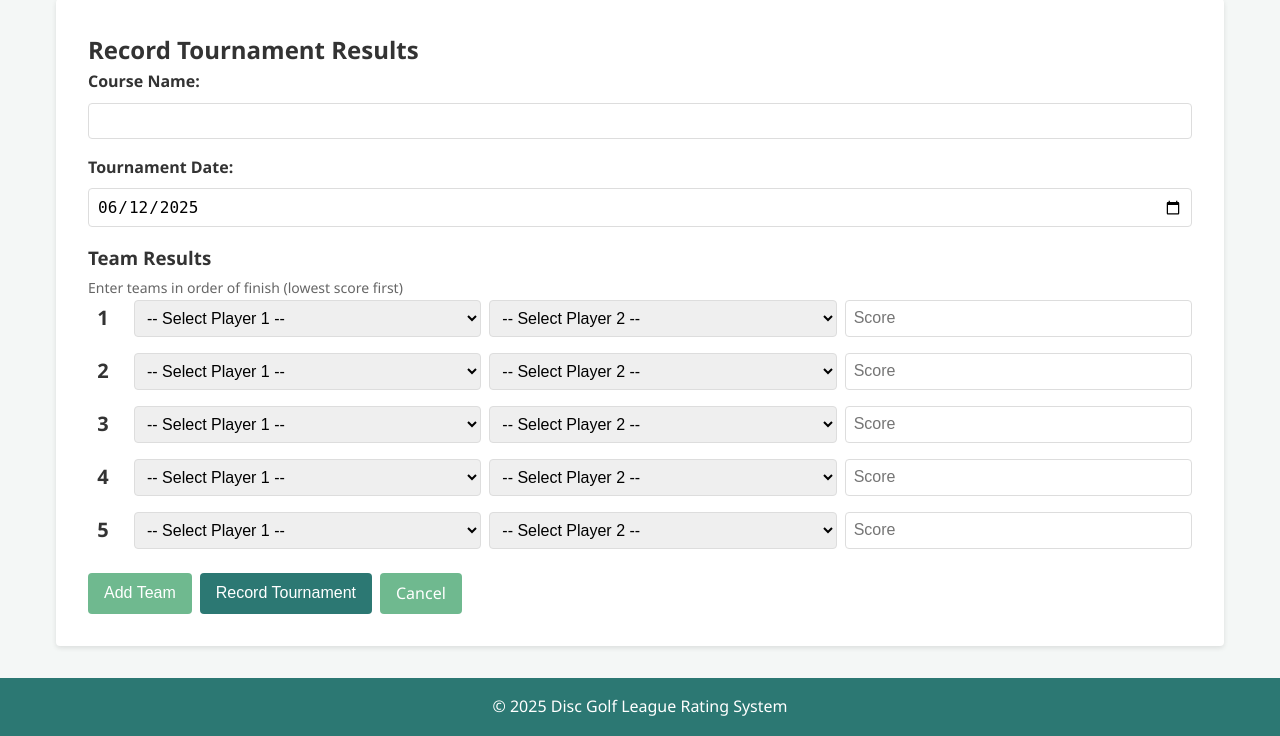
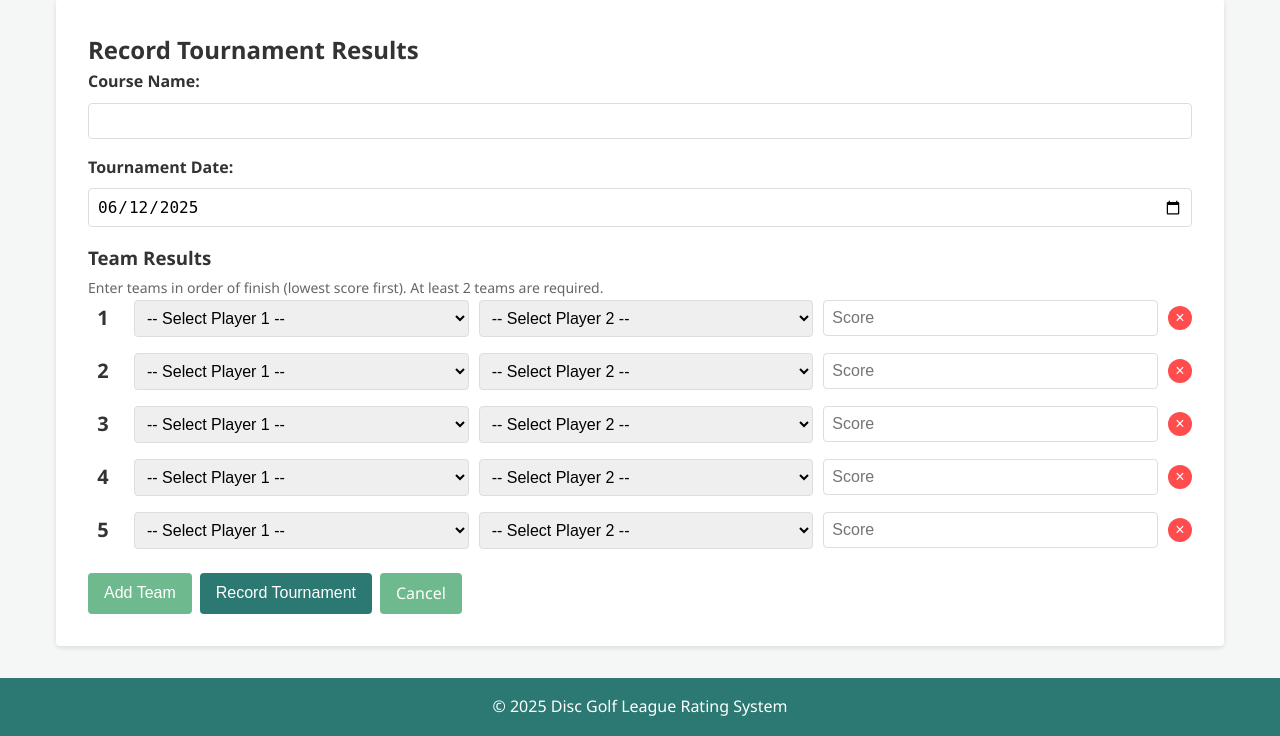
Before and after one commit to pdralston/dg_dubs_tournament_manager, a Flask app: page /record_tournament in a window 1280 px wide. Shown: the part 158-894 px from the top of the page. Run offline with Flask 3, Linux system fonts and the light colour scheme.

Commit message:
Improve Record Tournament UI Phase 1

```diff
--- a/web_app/app.py
+++ b/web_app/app.py
@@ -128,23 +128,27 @@ def record_tournament():
 
         # Process team results
         team_results = []
-        for i in range(10):  # Support up to 10 teams
+        for i in range(20):  # Support up to 20 teams
             player1 = request.form.get(f'player1_{i}')
             player2 = request.form.get(f'player2_{i}')
             score = request.form.get(f'score_{i}')
 
-            if player1 and player2 and score:
-                try:
-                    score = int(score)
-                    team_results.append(((player1, player2), score))
-                except ValueError:
-                    flash(f"Invalid score for team {player1} & {player2}", "error")
-                    return render_template('record_tournament.html',
-                                          players=list(rating_system.players.keys()),
-                                          now_date=datetime.datetime.now().strftime("%Y-%m-%d"))
+            # Skip empty rows
+            if not (player1 and player2 and score):
+                continue
 
-        if not team_results:
-            flash("No valid team results provided", "error")
+            try:
+                score = int(score)
+                team_results.append(((player1, player2), score))
+            except ValueError:
+                flash(f"Invalid score for team {player1} & {player2}", "error")
+                return render_template('record_tournament.html',
+                                      players=list(rating_system.players.keys()),
+                                      now_date=datetime.datetime.now().strftime("%Y-%m-%d"))
+
+        # Check if we have at least 2 teams
+        if len(team_results) < 2:
+            flash("At least 2 teams are required to record a tournament", "error")
             return render_template('record_tournament.html',
                                   players=list(rating_system.players.keys()),
                                   now_date=datetime.datetime.now().strftime("%Y-%m-%d"))
--- a/web_app/static/js/record_tournament.js
+++ b/web_app/static/js/record_tournament.js
@@ -16,6 +16,44 @@ document.addEventListener('DOMContentLoaded', function() {
         addTeamButton.addEventListener('click', function() {
             addNewTeamRow(teamCount, playersData);
             teamCount++;
+            updatePositionNumbers();
+        });
+    }
+
+    // Form validation
+    const tournamentForm = document.querySelector('form');
+    if (tournamentForm) {
+        tournamentForm.addEventListener('submit', function(e) {
+            // Count valid teams (teams with both players and a score)
+            let validTeams = 0;
+            const teamRows = document.querySelectorAll('.team-result');
+
+            teamRows.forEach(row => {
+                const player1 = row.querySelector('select[name^="player1_"]').value;
+                const player2 = row.querySelector('select[name^="player2_"]').value;
+                const score = row.querySelector('input[name^="score_"]').value;
+
+                if (player1 && player2 && score) {
+                    validTeams++;
+                }
+            });
+
+            // Check if we have at least 2 valid teams
+            if (validTeams < 2) {
+                e.preventDefault();
+
+                // Show error message
+                const errorMsg = document.getElementById('validation-error');
+                if (errorMsg) {
+                    errorMsg.textContent = 'At least 2 complete teams are required to record a tournament.';
+                    errorMsg.style.display = 'block';
+
+                    // Scroll to error message
+                    errorMsg.scrollIntoView({ behavior: 'smooth', block: 'center' });
+                } else {
+                    alert('At least 2 complete teams are required to record a tournament.');
+                }
+            }
         });
     }
 
@@ -41,6 +79,7 @@ document.addEventListener('DOMContentLoaded', function() {
     function addNewTeamRow(index, players, teamData = null) {
         const teamDiv = document.createElement('div');
         teamDiv.className = 'team-result';
+        teamDiv.dataset.index = index;
 
         const position = document.createElement('div');
         position.className = 'position';
@@ -80,10 +119,22 @@ document.addEventListener('DOMContentLoaded', function() {
         scoreInput.placeholder = 'Score';
         scoreInput.required = true;
 
+        // Create remove button
+        const removeButton = document.createElement('button');
+        removeButton.type = 'button';
+        removeButton.className = 'remove-team';
+        removeButton.innerHTML = '&times;';
+        removeButton.title = 'Remove Team';
+        removeButton.addEventListener('click', function() {
+            teamDiv.remove();
+            updatePositionNumbers();
+        });
+
         // Add all elements to the DOM
         inputs.appendChild(player1Select);
         inputs.appendChild(player2Select);
         inputs.appendChild(scoreInput);
+        inputs.appendChild(removeButton);
 
         teamDiv.appendChild(position);
         teamDiv.appendChild(inputs);
@@ -96,4 +147,17 @@ document.addEventListener('DOMContentLoaded', function() {
             player2Select.value = teamData.player2;
         }
     }
+
+    /**
+     * Updates the position numbers for all team rows
+     */
+    function updatePositionNumbers() {
+        const teamRows = document.querySelectorAll('.team-result');
+        teamRows.forEach((row, index) => {
+            const position = row.querySelector('.position');
+            if (position) {
+                position.textContent = index + 1;
+            }
+        });
+    }
 });
--- a/web_app/templates/record_tournament.html
+++ b/web_app/templates/record_tournament.html
@@ -5,6 +5,41 @@
     <meta name="viewport" content="width=device-width, initial-scale=1.0">
     <title>Record Tournament - Disc Golf League Rating System</title>
     <link rel="stylesheet" href="{{ url_for('static', filename='css/style.css') }}">
+    <style>
+        .team-inputs {
+            display: flex;
+            align-items: center;
+            gap: 10px;
+        }
+
+        .remove-team {
+            background-color: #ff4d4d;
+            color: white;
+            border: none;
+            border-radius: 50%;
+            width: 24px;
+            height: 24px;
+            font-size: 16px;
+            cursor: pointer;
+            display: flex;
+            align-items: center;
+            justify-content: center;
+            padding: 0;
+        }
+
+        .remove-team:hover {
+            background-color: #ff1a1a;
+        }
+
+        #validation-error {
+            background-color: #ffebee;
+            color: #c62828;
+            padding: 10px;
+            border-radius: 4px;
+            margin-bottom: 15px;
+            display: none;
+        }
+    </style>
 </head>
 <body>
     <header>
@@ -37,9 +72,11 @@
             <h2>Record Tournament Results</h2>
 
             <form method="post" action="{{ url_for('record_tournament') }}">
+                <div id="validation-error"></div>
+
                 <div class="form-group">
                     <label for="course">Course Name:</label>
-                    <input type="text" id="course" name="course">
+                    <input type="text" id="course" name="course" required>
                 </div>
 
                 <div class="form-group">
@@ -48,7 +85,7 @@
                 </div>
 
                 <h3>Team Results</h3>
-                <p class="help-text">Enter teams in order of finish (lowest score first)</p>
+                <p class="help-text">Enter teams in order of finish (lowest score first). At least 2 teams are required.</p>
 
                 <!-- Store data for JavaScript -->
                 <div id="team-results"
@@ -56,7 +93,7 @@
                      data-pre-populated-teams='{{ pre_populated_teams|tojson if pre_populated_teams else "[]" }}'
                      data-initial-team-count="5">
                     {% for i in range(5) %}
-                    <div class="team-result">
+                    <div class="team-result" data-index="{{ i }}">
                         <div class="position">{{ i + 1 }}</div>
                         <div class="team-inputs">
                             <select name="player1_{{ i }}" required>
@@ -76,6 +113,8 @@
                             </select>
 
                             <input type="number" name="score_{{ i }}" placeholder="Score" required>
+
+                            <button type="button" class="remove-team" title="Remove Team">&times;</button>
                         </div>
                     </div>
                     {% endfor %}
@@ -98,5 +137,29 @@
     <script src="{{ url_for('static', filename='js/script.js') }}"></script>
     <!-- Include page-specific script -->
     <script src="{{ url_for('static', filename='js/record_tournament.js') }}"></script>
+
+    <script>
+        // Initialize remove buttons for pre-existing rows
+        document.addEventListener('DOMContentLoaded', function() {
+            const removeButtons = document.querySelectorAll('.remove-team');
+            removeButtons.forEach(button => {
+                button.addEventListener('click', function() {
+                    const teamRow = this.closest('.team-result');
+                    if (teamRow) {
+                        teamRow.remove();
+
+                        // Update position numbers
+                        const teamRows = document.querySelectorAll('.team-result');
+                        teamRows.forEach((row, index) => {
+                            const position = row.querySelector('.position');
+                            if (position) {
+                                position.textContent = index + 1;
+                            }
+                        });
+                    }
+                });
+            });
+        });
+    </script>
 </body>
 </html>
```
